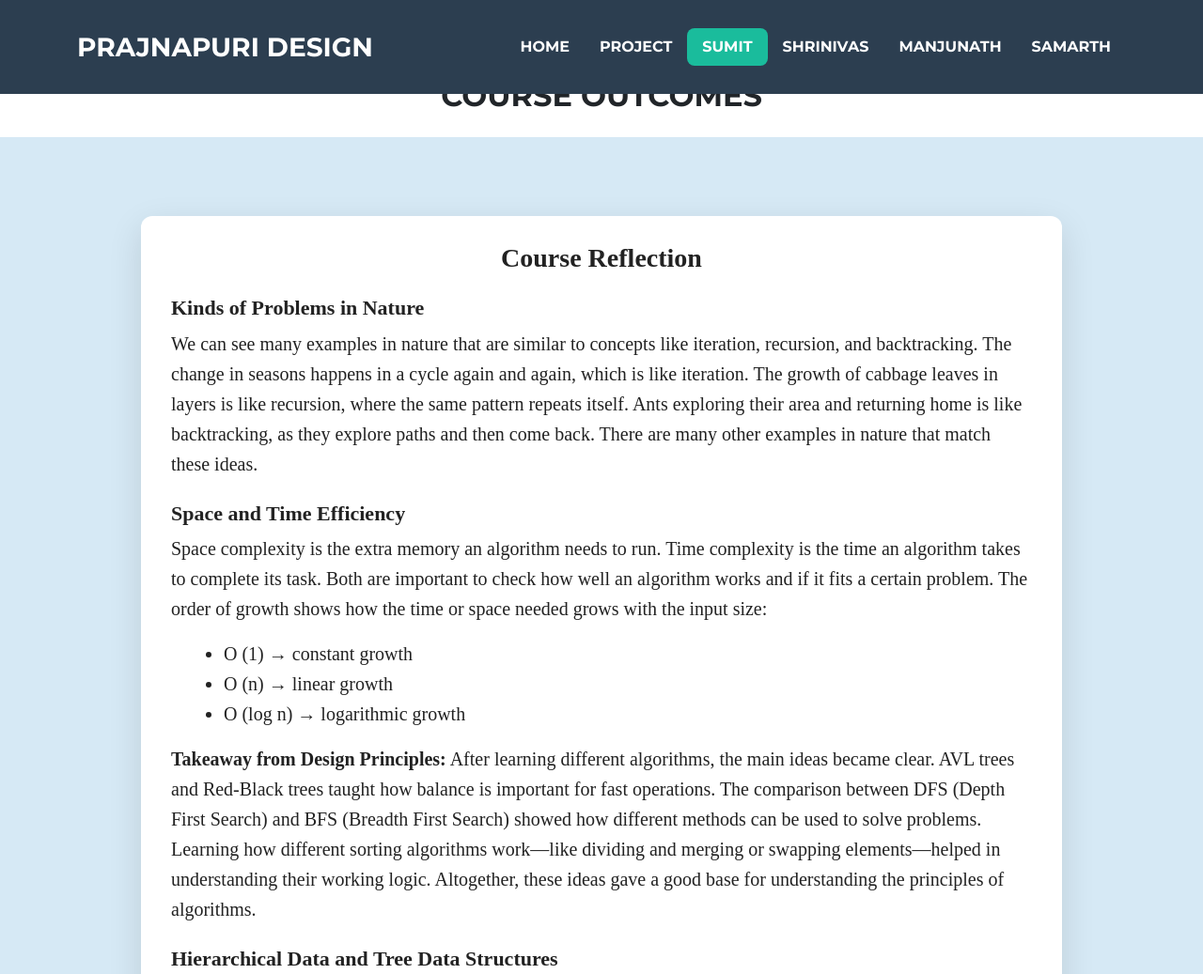
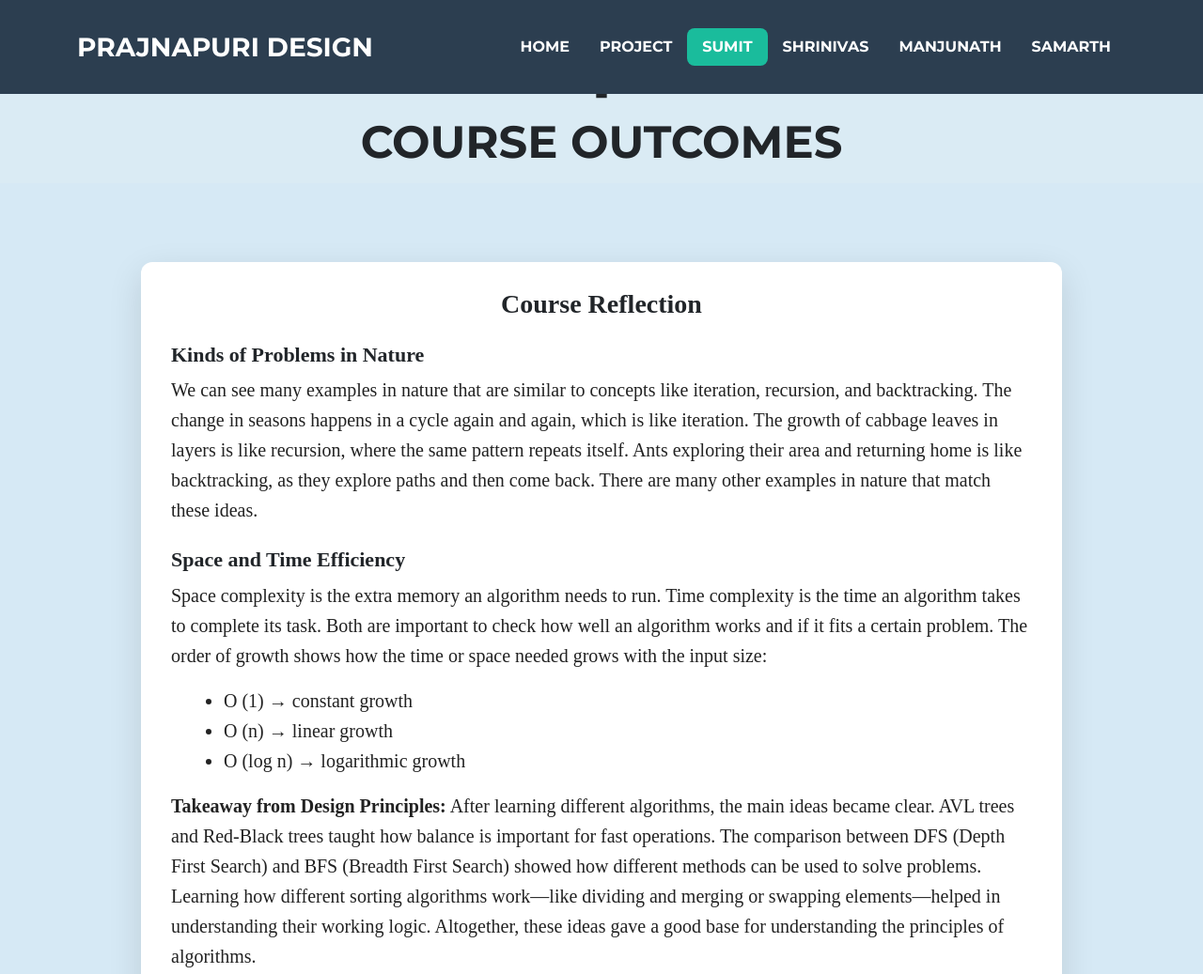
Before and after one commit to SumitMiskin/Prajnapuri.github.io, a plain HTML site: page sumit.html in a window 1280 px wide. Shown: the top 1037 px of the page at 94% size. Drawn offline with nearby package versions, Linux system fonts and the light colour scheme.

Commit message:
Update sumit.html

```diff
--- a/sumit.html
+++ b/sumit.html
@@ -101,9 +101,11 @@
     <!-- Header -->
     <header class="masthead masthead-small text-white text-center"></header>
 
-    <div class="container text-center mb-4">
-        <h1> - </h1>
-        <h2 class="page-section-heading text-uppercase">Course Outcomes</h2>
+    <!-- Identified Business Ideas (matches design reference) -->
+    <section id="ideas" class="page-section py-5">
+      <div class="container text-center text-dark mb-4">
+  <h1>  -    </h1>
+        <h2 class="page-section-heading text-center text-uppercase mb-4">Course Outcomes</h2>
       </div>
        <!-- Course Reflection Section -->
     <section id="reflection" class="page-section py-5" style="background-color:#d6e9f5;">
```
